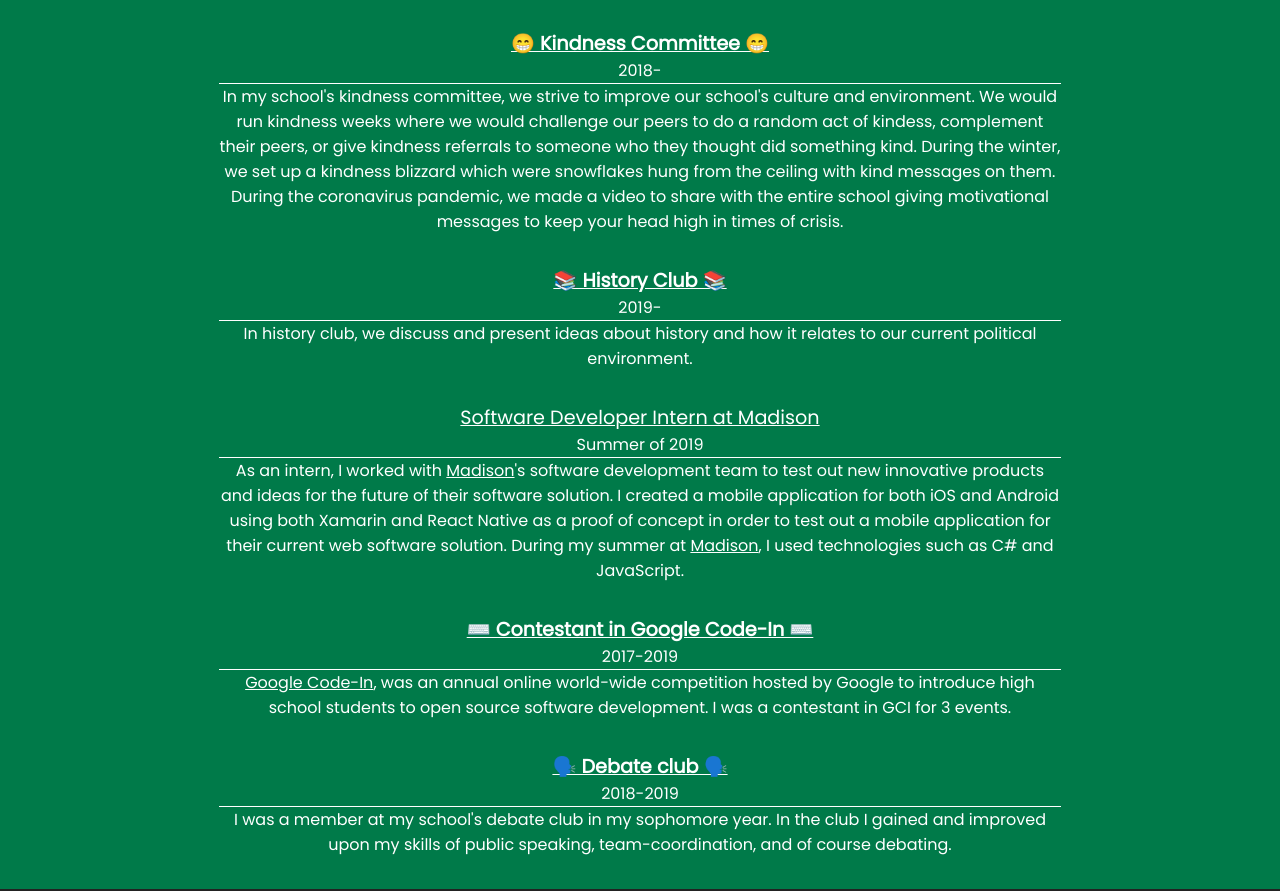
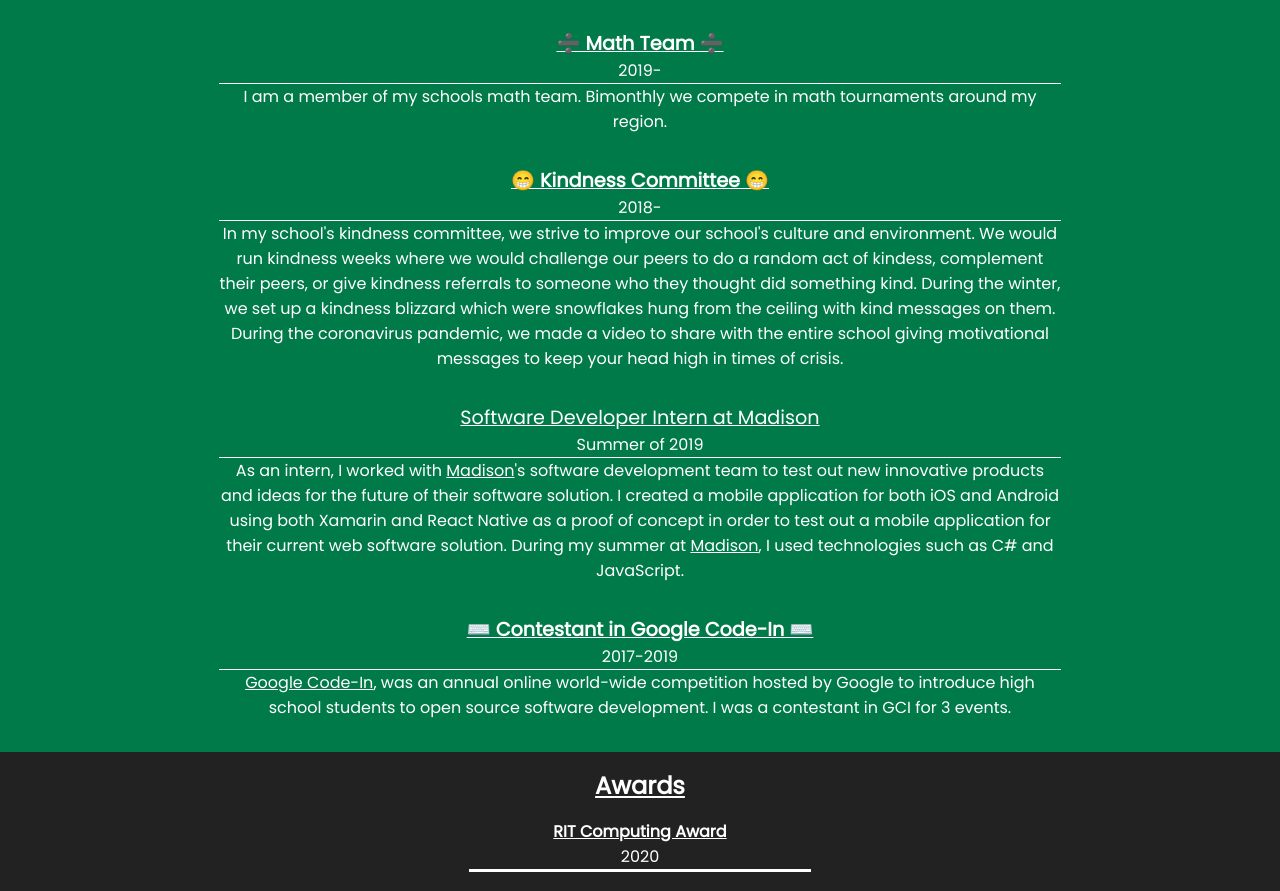
Before and after one commit to joshuacaplan/laughinglove.github.io, a website: page index.html in a window 1280 px wide. Shown: the part 1502-2393 px from the top of the page. Drawn offline with Linux system fonts and the light colour scheme.

Commit message:
Updated my EC's

```diff
--- a/index.html
+++ b/index.html
@@ -112,6 +112,15 @@
                         </li>
                         <li>
                             <div class="echeader">
+                                <h5 id="echeadertitle">➗ Math Team ➗</h5>
+                                <div id="ecsubtitle">
+                                    2019-
+                                </div>
+                            </div>
+                            <p>I am a member of my schools math team. Bimonthly we compete in math tournaments around my region.</p>
+                        </li>
+                        <li>
+                            <div class="echeader">
                                 <h5 id="echeadertitle">😁 Kindness Committee 😁</h5>
                                 <div id="ecsubtitle">2018-</div>
                             </div>
@@ -119,13 +128,6 @@
                                 do a random act of kindess, complement their peers, or give kindness referrals to someone who they thought did something kind. During the winter, we set up a kindness blizzard
                                 which were snowflakes hung from the ceiling with kind messages on them. During the coronavirus pandemic, we made a video to share with the entire school giving motivational messages
                                 to keep your head high in times of crisis.</p>
-                        </li>
-                        <li>
-                            <div class="echeader">
-                                <h5 id="echeadertitle">📚 History Club 📚</h5>
-                                <div id="ecsubtitle">2019-</div>
-                            </div>
-                            <p>In history club, we discuss and present ideas about history and how it relates to our current political environment.</p>
                         </li>
                         <li>
                             <div class="echeader">
@@ -150,16 +152,7 @@
                                     I was a contestant in GCI for 3 events.</p>
                             </div>
                         </li>
-                        <li>
-                            <div class="echeader">
-                                <h5 id="echeadertitle">🗣️ Debate club 🗣️</h5>
-                                <div id="ecsubtitle">
-                                    2018-2019
-                                </div>
-                            </div>
-                            <p>I was a member at my school's debate club in my sophomore year. In the club I gained and improved upon my skills of public speaking, team-coordination,
-                                and of course debating.</p>
-                        </li>
+
                     </ul>
 
                 </div>
```
